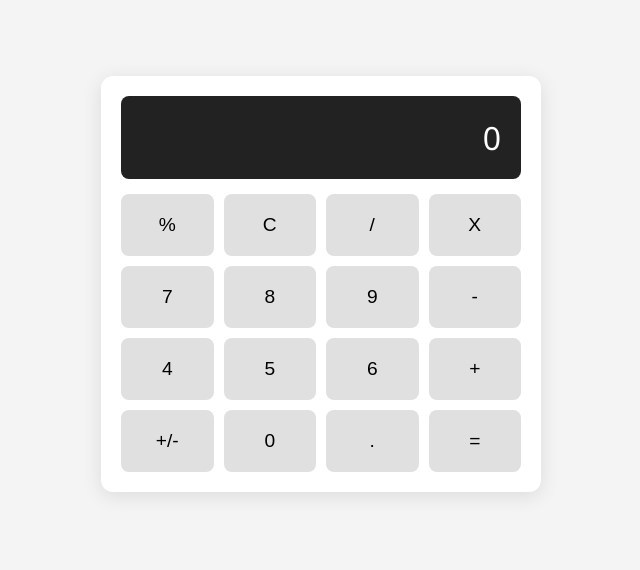
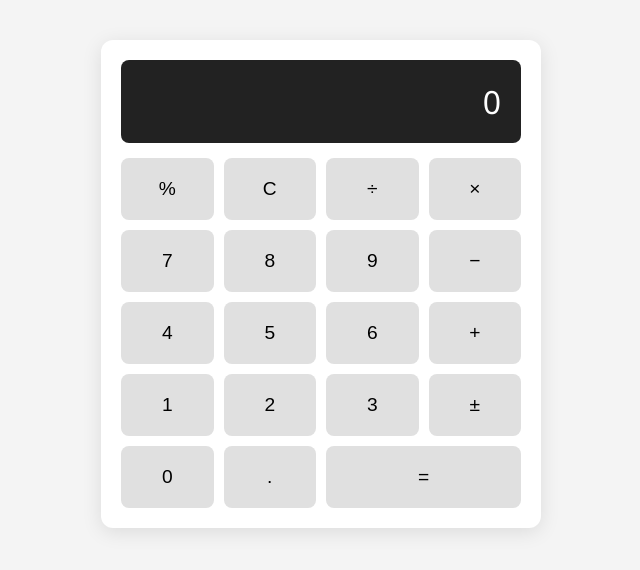
Before and after one commit to theaby/theaby.github.io, a plain HTML site: page index.html in a window 1280 px wide. Shown: the part 116-686 px from the top of the page, without its empty margins (319-959 px from the left). Drawn offline with Linux system fonts and the light colour scheme.

Commit message:
Add files via upload

```diff
--- a/index.html
+++ b/index.html
@@ -1,4 +1,3 @@
-
 <!DOCTYPE html>
 <html lang="en">
 <head>
@@ -6,6 +5,7 @@
   <meta name="viewport" content="width=device-width, initial-scale=1.0" />
   <title>Enhanced Calculator</title>
   <link rel="stylesheet" href="style.css" />
+  <link rel="manifest" href="manifest.json" />
 </head>
 <body>
   <div class="calculator">
@@ -13,23 +13,27 @@
     <div class="buttons">
       <button onclick="append('%')">%</button>
       <button onclick="clearDisplay()">C</button>
-      <button onclick="append('/')">/</button>
-      <button onclick="append('*')">X</button>
+      <button onclick="append('/')">÷</button>
+      <button onclick="append('*')">×</button>
 
       <button onclick="append('7')">7</button>
       <button onclick="append('8')">8</button>
       <button onclick="append('9')">9</button>
-      <button onclick="append('-')">-</button>
+      <button onclick="append('-')">−</button>
 
       <button onclick="append('4')">4</button>
       <button onclick="append('5')">5</button>
       <button onclick="append('6')">6</button>
       <button onclick="append('+')">+</button>
 
-      <button onclick="toggleSign()">+/-</button>
+      <button onclick="append('1')">1</button>
+      <button onclick="append('2')">2</button>
+      <button onclick="append('3')">3</button>
+      <button onclick="toggleSign()">±</button>
+
       <button onclick="append('0')">0</button>
       <button onclick="append('.')">.</button>
-      <button onclick="calculate()">=</button>
+      <button onclick="calculate()" style="grid-column: span 2">=</button>
     </div>
   </div>
 
@@ -50,7 +54,7 @@
 
     function calculate() {
       try {
-        let expression = display.innerText.replace('%', '/100');
+        let expression = display.innerText.replace(/×/g, '*').replace(/÷/g, '/').replace(/−/g, '-');
         display.innerText = eval(expression);
       } catch (error) {
         display.innerText = 'Error';
```
